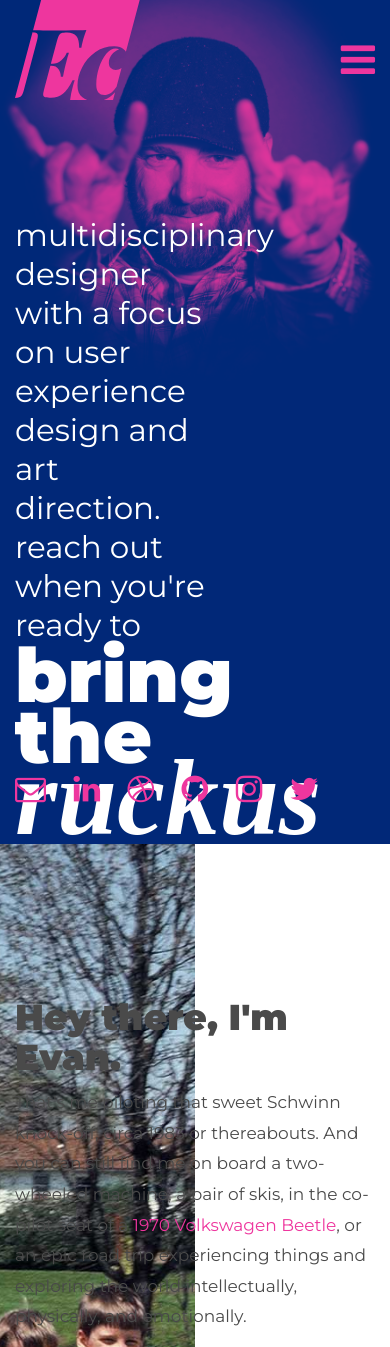
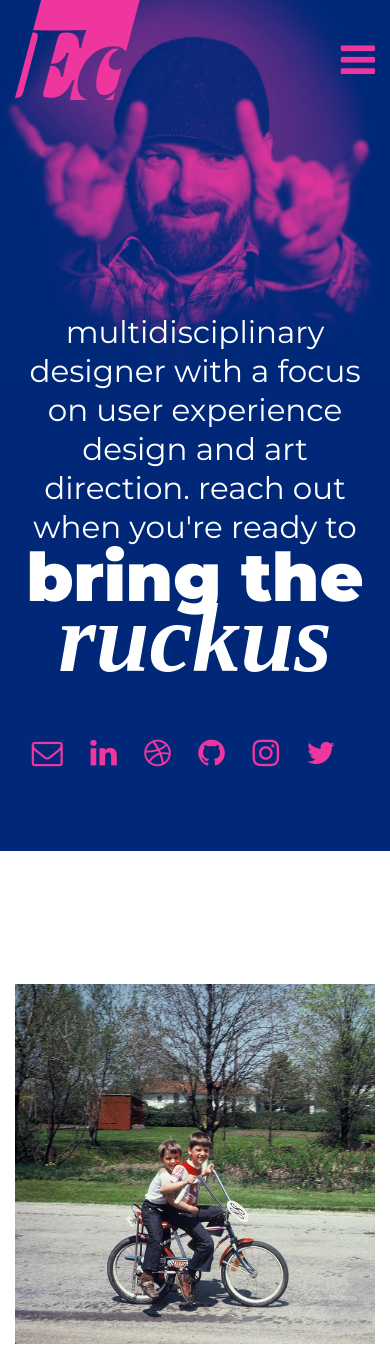
Before and after one commit to fulltrucker/bluenote, a plain HTML site: page index.html in a window 390 px wide. Shown: the top 1347 px of the page. Drawn offline with nearby package versions, Linux system fonts and the light colour scheme; a web font is replaced by a local one.

Commit message:
main and about responsive optimizations

```diff
--- a/bluenote/sass/00-common.scss
+++ b/bluenote/sass/00-common.scss
@@ -180,7 +180,7 @@ nav.navbar.bootsnav ul.nav > li > a {
 
 nav.navbar.bootsnav ul.nav > li > a {
 	padding: 12px 20px 11px 20px;
-	margin: 17px;
+	margin: 27px 0px 27px 27px;
 	border: 1px solid transparent;
 }
 
--- a/bluenote/sass/01-main.scss
+++ b/bluenote/sass/01-main.scss
@@ -18,23 +18,38 @@
     width: 100%;
     height: 100%;
 
-    	@media (max-width: $bp-tablet ) {
+    	@media (max-width: 1200px) {
+      	background-size: auto 70%;
+    	}
+    	@media (max-width: 768px) {
       	background-size: contain;
     	}
   	}
 
 	.ruckus {
-    position: absolute;
-    top: 63%;
+    //position: absolute;
+    margin-top: 40%;
     -ms-transform: translateY(-50%);
     transform: translateY(-50%);
+
+    	@media (max-width: 768px) {
+        margin-top: 50%;
+        -ms-transform: inherit;
+        transform: inherit;
+    	}
+
   	.bio {
     	p {
       	color: $light-text;
       	font-size: 31px;
       	line-height: 39px;
-      	margin-right: 48%;
+      	margin-right: 40%;
     		margin-bottom: 0px;
+
+    		@media (max-width: 768px) {
+      		margin-right: inherit;
+      		text-align: center;
+    		}
   		}
     	h1 {
       	color: $light-text;
@@ -43,18 +58,23 @@
     		line-height: 61px;
     		margin-top: 0px;
 
-    		@media (max-width: $bp-tablet ) {
-    			font-size: 75px;
-          // line-height: 81px;
+    		@media (max-width: 768px) {
+    			font-size: 67px;
+          //line-height: 81px;
+          text-align: center;
     		}
   		}
   	}
 	}
 
 	.social {
-    position: absolute;
-    bottom: 0px;
-    margin-bottom: 33px;
+    //position: absolute;
+    //bottom: 0px;
+    margin: 43px 0;
+
+		@media (max-width: 768px) {
+      text-align: center;
+		}
 
   	ul {
 			margin: 0px;
--- a/bluenote/sass/02-about.scss
+++ b/bluenote/sass/02-about.scss
@@ -2,7 +2,7 @@
   background-color: #FFF;
   color: $dark-text;
 
-	.background-image {
+	.speedy-brothers {
   	background-image: url('../images/speeding-brothers.jpg');
   	background-position: center center;
   	background-size: cover;
@@ -12,6 +12,18 @@
     left: 0;
     width: 50%;
     height: 100%;
+    @media (max-width: 768px) {
+      display: none;
+    }
+	}
+
+	.mobile-speedy-brothers {
+  	img {
+    	display: none;
+    	@media (max-width: 768px) {
+      	display: inherit;
+    	}
+  	}
 	}
 
 }
--- a/index.html
+++ b/index.html
@@ -185,10 +185,11 @@
 
 		<!-- about -->
 		<section id="about" class="section">
-  		<div class="background-image"></div>
+  		<div class="speedy-brothers"></div>
 			<div class="container">
 				<div class="row">
-					<div class="col-md-7">
+					<div class="col-md-7 mobile-speedy-brothers">
+  					<img src="bluenote/images/speeding-brothers.jpg" />
 					</div>
 					<div class="col-md-5">
       			<h1>Hey there, I'm Evan.</h1>
```
Also changed, not shown: bluenote/css/style.css, 1 other file.
